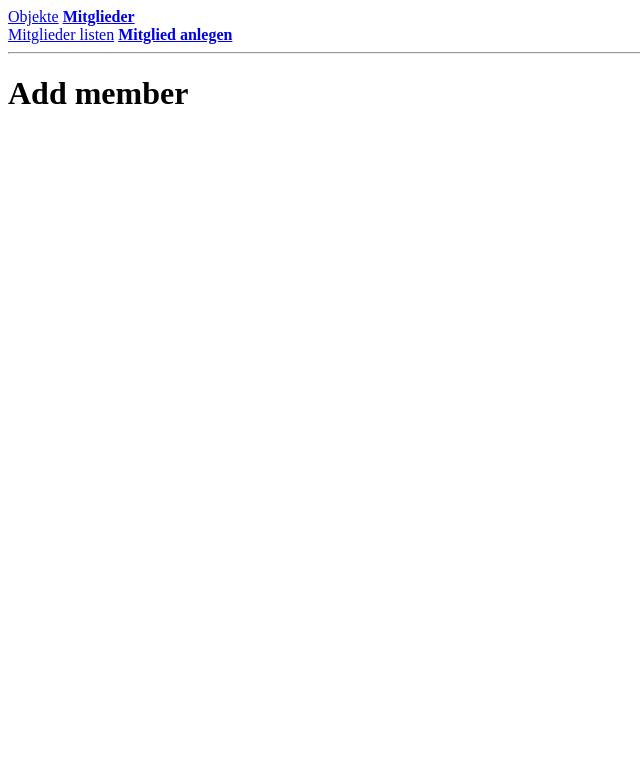
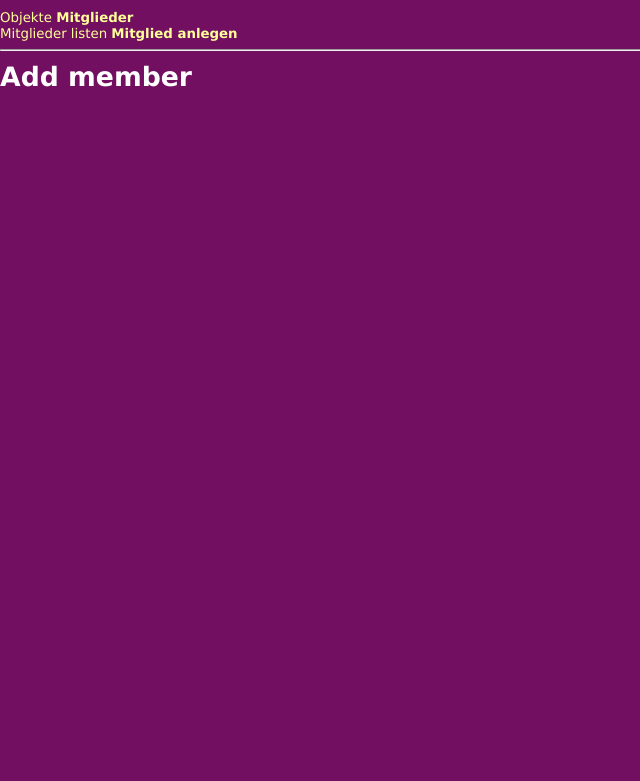
Before and after one commit to achimbo/leila, a PHP site: page /addmember.php in a window 1280 px wide. Shown: the top 781 px of the page, without its empty margins (0-640 px from the left). Run offline with PHP 8.4, Linux system fonts and the light colour scheme.

Commit message:
CSS added

```diff
--- a/leila/addmember.php
+++ b/leila/addmember.php
@@ -2,6 +2,9 @@
 ?>
 
 <html>
+<head>
+   <link rel="stylesheet" href="leila.css" type="text/css">
+</head>
 <body>
 <?php include 'menu.php';?>
 
--- a/leila/addobject.php
+++ b/leila/addobject.php
@@ -92,7 +92,8 @@ if (!isset($_POST['getsubcategories']) && isset($_POST['name']) && $error == "")
 
 <html>
 <head>
-<title>Objekt hinzuf&uuml;gen</title>
+	<title>Objekt hinzuf&uuml;gen</title>
+	<link rel="stylesheet" href="leila.css" type="text/css">
 </head>
 <body>
 <?php include 'menu.php';
--- a/leila/categoriesadmin.php
+++ b/leila/categoriesadmin.php
@@ -58,7 +58,8 @@ if (isset($_POST['deletecategories'])){
 
 <html>
 <head>
-<title>Kategorie Administration</title>
+	<title>Kategorie Administration</title>
+	<link rel="stylesheet" href="leila.css" type="text/css">
 </head>
 <body>
 <?php include 'menu.php';
--- a/leila/editobject.php
+++ b/leila/editobject.php
@@ -114,6 +114,9 @@ $row = $result->fetch_array(MYSQLI_ASSOC);
 
 
 <html>
+<head>
+   <link rel="stylesheet" href="leila.css" type="text/css">
+</head>
 <body>
 <?php include 'menu.php';
 if (isset($error) && $error != "") echo "<div class='errorclass'>Fehler: $error";
--- /dev/null
+++ b/leila/leila.css
@@ -0,0 +1,67 @@
+
+body        {margin-top: 10px; margin-left: 0px;
+
+             background-color: #720F61;
+
+             color: #FFFFFF;
+
+             font-family: Verdana, Arial;
+
+             font-size: 10pt;
+
+             line-height:12pt;}
+
+
+
+a:link		{color: #FFFF99; text-decoration: none;}
+
+a:visited	{color: #B886B0; text-decoration: none;}
+
+a:active	{color: #FFFF66; text-decoration: underline;}
+
+a:hover	    {color: #FFFF66; text-decoration: underline;}
+
+/*
+body {
+  font-size: 10pt;
+  margin:10px;
+  padding:5px;
+  font-family:verdana, arial, helvetica, sans-serif;
+  color:#333;
+  background-color:white;
+  }
+h1 {
+  margin:0px 0px 15px 0px;
+  padding:0px;
+  font-size:28px;
+  line-height:28px;
+  font-weight:900;
+  color:#bbb;
+  }
+h2 {
+  margin:0px 0px 15px 0px;
+  padding:0px;
+  font-size:20px;
+  line-height:28px;
+  font-weight:900;
+  color:#bbb;
+  }
+h3 {
+  margin:0px 0px 15px 0px;
+  padding:0px;
+  font-size:16px;
+  line-height:28px;
+  font-weight:900;
+  color:#bbb;
+  }
+a {
+  color:#711061;
+  text-decoration:none;
+  font-weight:600;
+  font-family:verdana, arial, helvetica, sans-serif;
+  }
+
+a:hover {
+  text-decoration:underline;
+  }
+  */
--- a/leila/listmembers.php
+++ b/leila/listmembers.php
@@ -2,6 +2,9 @@
 ?>
 
 <html>
+<head>
+   <link rel="stylesheet" href="leila.css" type="text/css">
+</head>
 <body>
 <?php include 'menu.php';?>
 
--- a/leila/listobjects.php
+++ b/leila/listobjects.php
@@ -49,6 +49,9 @@ for ($r = 0; $r < $rows; ++$r) {
 ?>
 
 <html>
+<head>
+   <link rel="stylesheet" href="leila.css" type="text/css">
+</head>
 <body>
 
 <?php include 'menu.php';?>
--- a/leila/showobject.php
+++ b/leila/showobject.php
@@ -22,6 +22,9 @@ $row = $result->fetch_array(MYSQLI_ASSOC);
 ?>
 
 <html>
+<head>
+   <link rel="stylesheet" href="leila.css" type="text/css">
+</head>
 <body>
 <?php include 'menu.php';?>
 
```
Also changed, not shown: 1 other file.
